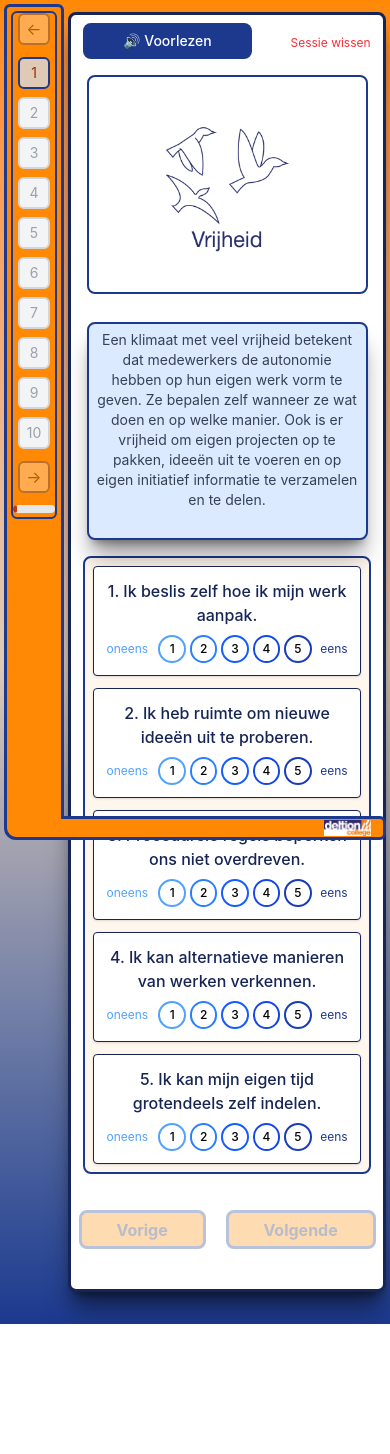
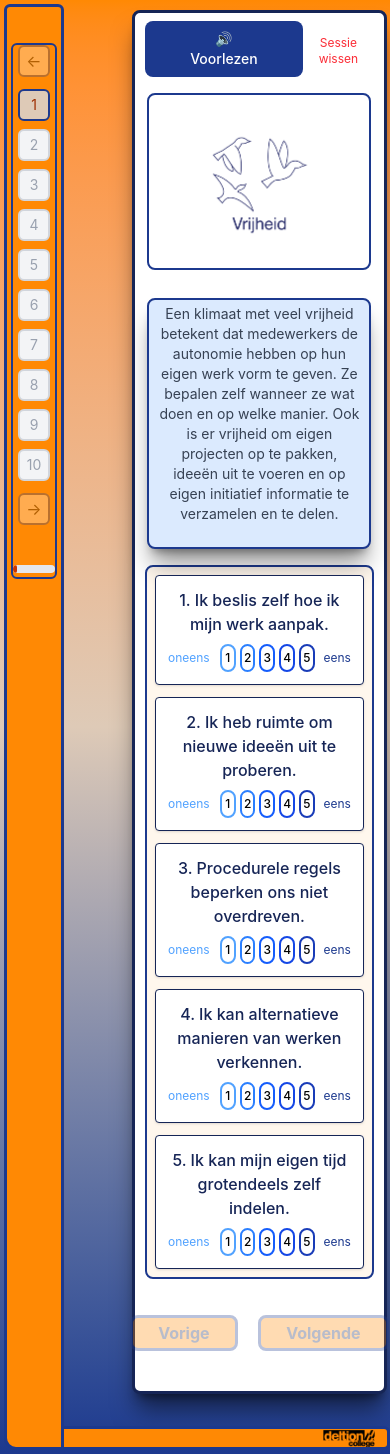
Before and after one commit to meijerjeremy02-hub/Innovatief-Klimaat, a React (Vite) app: page /vragenlijst in a window 390 px wide. Before the commit the page ends 1324 px from the top, so only its background shows below. Built offline with nearby package versions, Linux system fonts and the light colour scheme; what @react-pdf/renderer would draw is missing.

Commit message:
latest fix for the footer and the pagination, also added a new image for the questions page

```diff
--- a/src/Components/Footer.tsx
+++ b/src/Components/Footer.tsx
@@ -1,17 +1,15 @@
-import { useLocation } from "react-router"; // Of "react-router-dom"
+// Components/Footer.tsx
 import DeltionLogo from "../images/Deltion.png";
 
 export default function Footer() {
-  const location = useLocation();
-
-  const isVragenlijst = location.pathname === "/vragenlijst";
-
   return (
-    <div className="fixed bottom-0 left-0 right-0 p-1 pointer-events-none z-50">
-      <div className={`bg-orange-400 border-3 border-blue-900 border-l-0 rounded-r-md h-6 flex items-center justify-end pr-3 transition-all duration-600 ${
-        isVragenlijst ? "md:ml-19.25 ml-14.25 bg-orange-400 border-3 border-blue-900 border-l-0 rounded-r-md h-6 flex items-center justify-end pr-3" : "ml-3.25 bg-orange-400 border-3 border-blue-900 border-l-0 rounded-r-md h-6 flex items-center justify-end pr-3"
-      }`}>
-        <img src={DeltionLogo} alt="Deltion logo" className="h-4 md:h-5 pointer-events-auto" />
+    <div className="w-full pb-1 pointer-events-none">
+      <div className="-ml-0.45 z-100 bg-orange-400 border-3 border-blue-900 border-l-0 rounded-r-md h-6 flex items-center justify-end pr-3 transition-all duration-600">
+        <img
+          src={DeltionLogo}
+          alt="Deltion logo"
+          className="h-full md:h-full pointer-events-auto"
+        />
       </div>
     </div>
   );
--- a/src/Components/Oranje_Balk.tsx
+++ b/src/Components/Oranje_Balk.tsx
@@ -1,13 +1,13 @@
+// Components/Oranje_Balk.tsx
 import { useLocation } from "react-router";
 import Paginatie from "./Paginatie";
 
 export default function Oranje_Balk() {
   const location = useLocation();
-
   const isVragenlijst = location.pathname === "/vragenlijst";
 
   return (
-    <div className="fixed top-0 left-0 h-dvh pl-1 py-1 z-40 scrollbar-thumb-blue-900 scrollbar-track-orange-400 scrollbar-thin">
+    <div className="grid row-start-1 row-span-3 pl-1 py-1 z-40 scrollbar-thumb-blue-900 scrollbar-track-orange-400 scrollbar-thin">
       <div
         className={`bg-orange-400 border-3 border-blue-900 h-full rounded-t-md rounded-bl-xl md:rounded-bl-lg rounded-br-0 p-1 transition-all duration-300 overflow-y-auto ${
           isVragenlijst ? "w-15 md:w-20" : "w-4"
--- a/src/Components/Paginatie.tsx
+++ b/src/Components/Paginatie.tsx
@@ -17,6 +17,7 @@ export default function Paginatie() {
   }
 
   return (
+  <div className="sticky top-8">
     <div className="flex flex-col gap-3 pb-1 bg-transparent md:w-full border-2 border-blue-900 rounded-md md:border-transparent">
       <div className="flex flex-col w-full items-center justify-center gap-3">
 
@@ -65,7 +66,7 @@ export default function Paginatie() {
       </div>
 
       <div>
-        <div className="h-2 overflow-hidden rounded-full bg-gray-200">
+        <div className="h-2 overflow-hidden rounded-full bg-gray-200 mt-7">
           <div
             className="h-full rounded-full bg-orange-700 transition-all duration-300"
             style={{ width: `${((huidig + 1) / TOTAAL) * 100}%` }}
@@ -82,5 +83,6 @@ export default function Paginatie() {
         </button>
       )}
     </div>
+  </div>
   )
 }
--- a/src/Layout/MainLayout.tsx
+++ b/src/Layout/MainLayout.tsx
@@ -1,14 +1,19 @@
+// Layout/MainLayout.tsx
 import { Outlet } from 'react-router'
 import Footer from '../Components/Footer'
 import Orange_Balk from '../Components/Oranje_Balk'
 
 export default function MainLayout() {
   return (
-    <main className="min-h-dvh bg-linear-to-b from-orange-400 via-[#DECAB7] to-blue-900 overflow-x-hidden">
-      <div className="anchor top-0" id="top"></div>
-      <Orange_Balk/>
-      <Outlet />
-      <Footer />
+    <main className="relative min-h-dvh grid grid-cols-[auto_1fr] grid-rows-[auto_1fr_auto] bg-linear-to-b from-orange-400 via-[#DECAB7] to-blue-900 overflow-x-hidden md:scrollbar-thumb-blue-900 md:scrollbar-track-gray-200">
+      <div className="absolute top-0" id="top"></div>
+      <Orange_Balk />
+      <div className="col-start-2 row-start-2 flex flex-row">
+        <Outlet />
+      </div>
+      <div className="col-start-2 col-span-2 row-start-3">
+        <Footer />
+      </div>
     </main>
   )
 }
--- a/src/pages/Vragenlijst.tsx
+++ b/src/pages/Vragenlijst.tsx
@@ -141,7 +141,7 @@ useEffect(() => {
             <button
               onClick={() => setHuidig(huidig - 1)}
               disabled={huidig === 0}
-              className="flex-1 bg-orange-400 border-3 border-blue-900 rounded-lg text-blue-950 mt-3 px-[15%] py-[2%] xl:px-30 xl:py-5 hover:bg-orange-300 disabled:bg-orange-400 disabled:border-blue-900 opacity-30 disabled:cursor-not-allowed cursor-pointer font-bold text-center"
+              className="flex-1 bg-orange-400 border-3 opacity-100 border-blue-900 rounded-lg text-blue-950 mt-3 px-[15%] py-[2%] xl:px-30 xl:py-5 hover:bg-orange-300 disabled:bg-orange-400 disabled:border-blue-900 disabled:opacity-30 disabled:cursor-not-allowed cursor-pointer font-bold text-center"
             >
               Vorige
             </button>
@@ -156,7 +156,7 @@ useEffect(() => {
               disabled={!magNaarVolgende}
               className={`flex-1 border-3 rounded-lg text-blue-950 mt-3 px-[15%] py-[2%] xl:px-30 xl:py-5 font-bold text-center transition-all ${
                 magNaarVolgende
-                  ? 'bg-orange-400 hover:bg-orange-300 border-blue-900 cursor-pointer'
+                  ? 'bg-orange-400 hover:bg-orange-300 opacity-100 border-blue-900 cursor-pointer'
                   : 'bg-orange-400 border-blue-900 opacity-30 cursor-not-allowed'
               }`}
             >
```
Also changed, not shown: src/images/Deltion.png.
